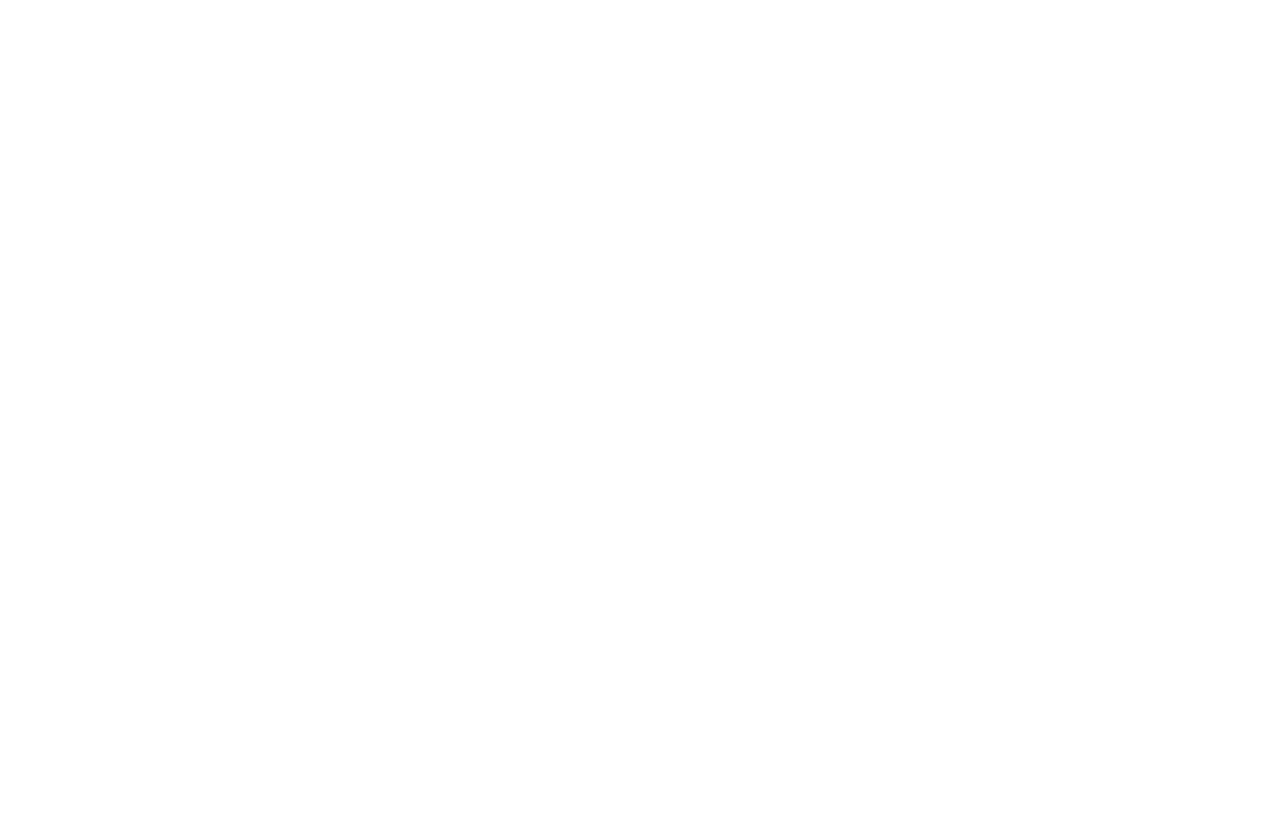
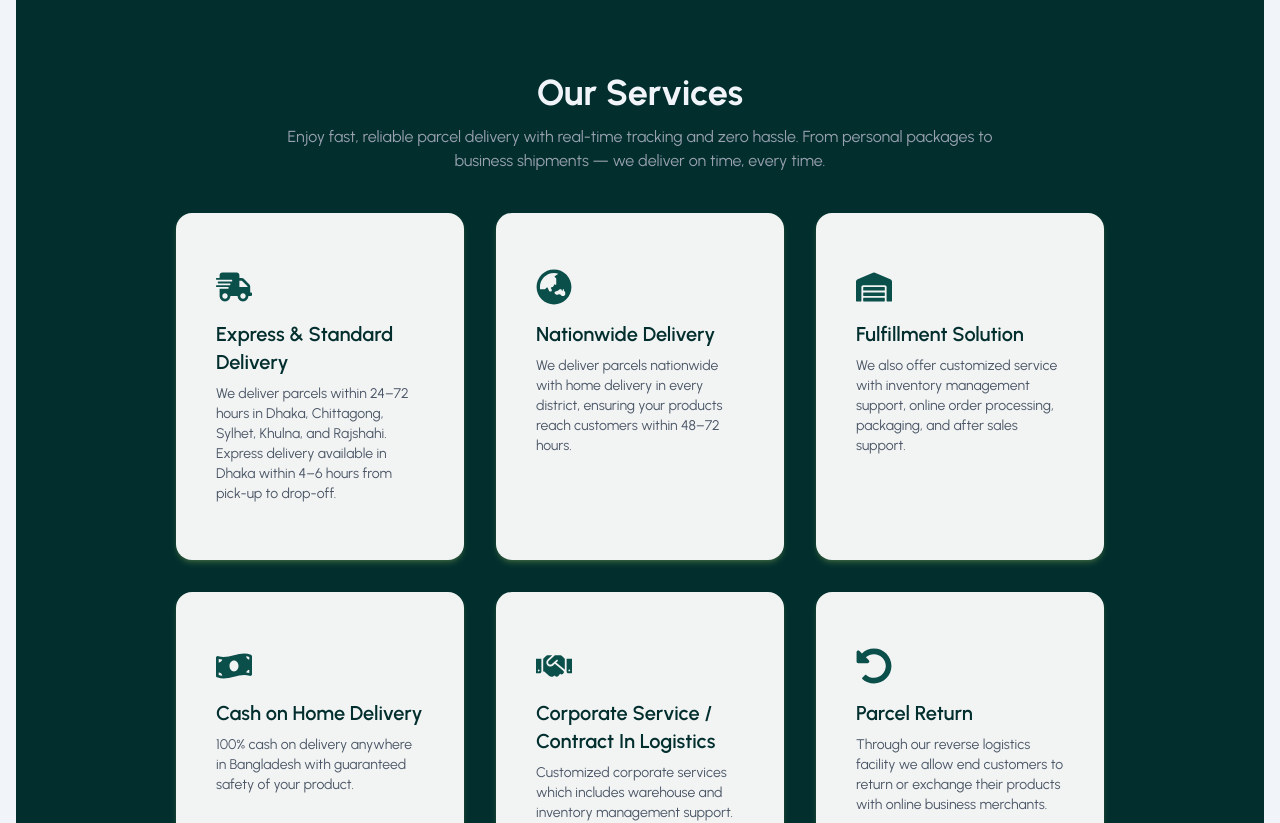
Before and after one commit to hasnaAbdullah/zap-shift-client, a React (Vite) app: page / in a window 1280 px wide. Shown: the part 1280-2103 px from the top of the page. Before the commit the page ends 1169 px from the top, so only its background shows below. Built offline with nearby package versions, Linux system fonts and the light colour scheme.

Commit message:
added our services section with full responsive style

```diff
--- a/src/pages/Home/Home/Home.jsx
+++ b/src/pages/Home/Home/Home.jsx
@@ -1,11 +1,13 @@
 import Banner from "../Banner/Banner";
 import HowWorks from "../HowWorks/HowWorks";
+import Services from "../Services/Services";
 
 function Home() {
   return (
     <div>
       <Banner />
       <HowWorks />
+      <Services />
     </div>
   );
 }
--- /dev/null
+++ b/src/pages/Home/Services/ServiceCard.jsx
@@ -0,0 +1,11 @@
+function ServiceCard({ icon, title, description }) {
+  return (
+    <div className="bg-white/95 shadow-md shadow-primaryColor/20 hover:bg-primaryColor rounded-2xl py-14 p-6 lg:px-10 hover:shadow-xl transition duration-300">
+      <span className="mb-2 inline-block text-teal-900 text-4xl">{icon}</span>
+      <h3 className="text-xl font-semibold mb-2 text-teal-950">{title}</h3>
+      <p className="text-gray-600 text-sm">{description}</p>
+    </div>
+  );
+}
+
+export default ServiceCard;
--- /dev/null
+++ b/src/pages/Home/Services/Services.jsx
@@ -0,0 +1,79 @@
+import {
+  FaShippingFast,
+  FaGlobeAsia,
+  FaWarehouse,
+  FaMoneyBillWave,
+  FaHandshake,
+  FaUndoAlt,
+} from "react-icons/fa";
+import ServiceCard from "./ServiceCard";
+
+const serviceData = [
+  {
+    icon: <FaShippingFast />,
+    title: "Express & Standard Delivery",
+    description:
+      "We deliver parcels within 24–72 hours in Dhaka, Chittagong, Sylhet, Khulna, and Rajshahi. Express delivery available in Dhaka within 4–6 hours from pick-up to drop-off.",
+  },
+  {
+    icon: <FaGlobeAsia />,
+    title: "Nationwide Delivery",
+    description:
+      "We deliver parcels nationwide with home delivery in every district, ensuring your products reach customers within 48–72 hours.",
+  },
+  {
+    icon: <FaWarehouse />,
+    title: "Fulfillment Solution",
+    description:
+      "We also offer customized service with inventory management support, online order processing, packaging, and after sales support.",
+  },
+  {
+    icon: <FaMoneyBillWave />,
+    title: "Cash on Home Delivery",
+    description:
+      "100% cash on delivery anywhere in Bangladesh with guaranteed safety of your product.",
+  },
+  {
+    icon: <FaHandshake />,
+    title: "Corporate Service / Contract In Logistics",
+    description:
+      "Customized corporate services which includes warehouse and inventory management support.",
+  },
+  {
+    icon: <FaUndoAlt />,
+    title: "Parcel Return",
+    description:
+      "Through our reverse logistics facility we allow end customers to return or exchange their products with online business merchants.",
+  },
+];
+
+function Services() {
+  return (
+    <section className=" my-16 px-2 md:px-4  ">
+      <div className=" lg:px-40 py-30 bg-teal-950 rounded-2xl px-2 md:px-4 ">
+        <div className="text-center mb-10 ">
+          <h2 className="text-3xl md:text-4xl font-bold mb-3 text-slate-100">
+            Our Services
+          </h2>
+          <p className=" text-gray-400 max-w-[720px] mx-auto">
+            Enjoy fast, reliable parcel delivery with real-time tracking and
+            zero hassle. From personal packages to business shipments — we
+            deliver on time, every time.
+          </p>
+        </div>
+        <div className="grid grid-cols-1 sm:grid-cols-2 xl:grid-cols-3 gap-8">
+          {serviceData.map((service, index) => (
+            <ServiceCard
+              key={index}
+              icon={service.icon}
+              title={service.title}
+              description={service.description}
+            />
+          ))}
+        </div>
+      </div>
+    </section>
+  );
+}
+
+export default Services;
```
